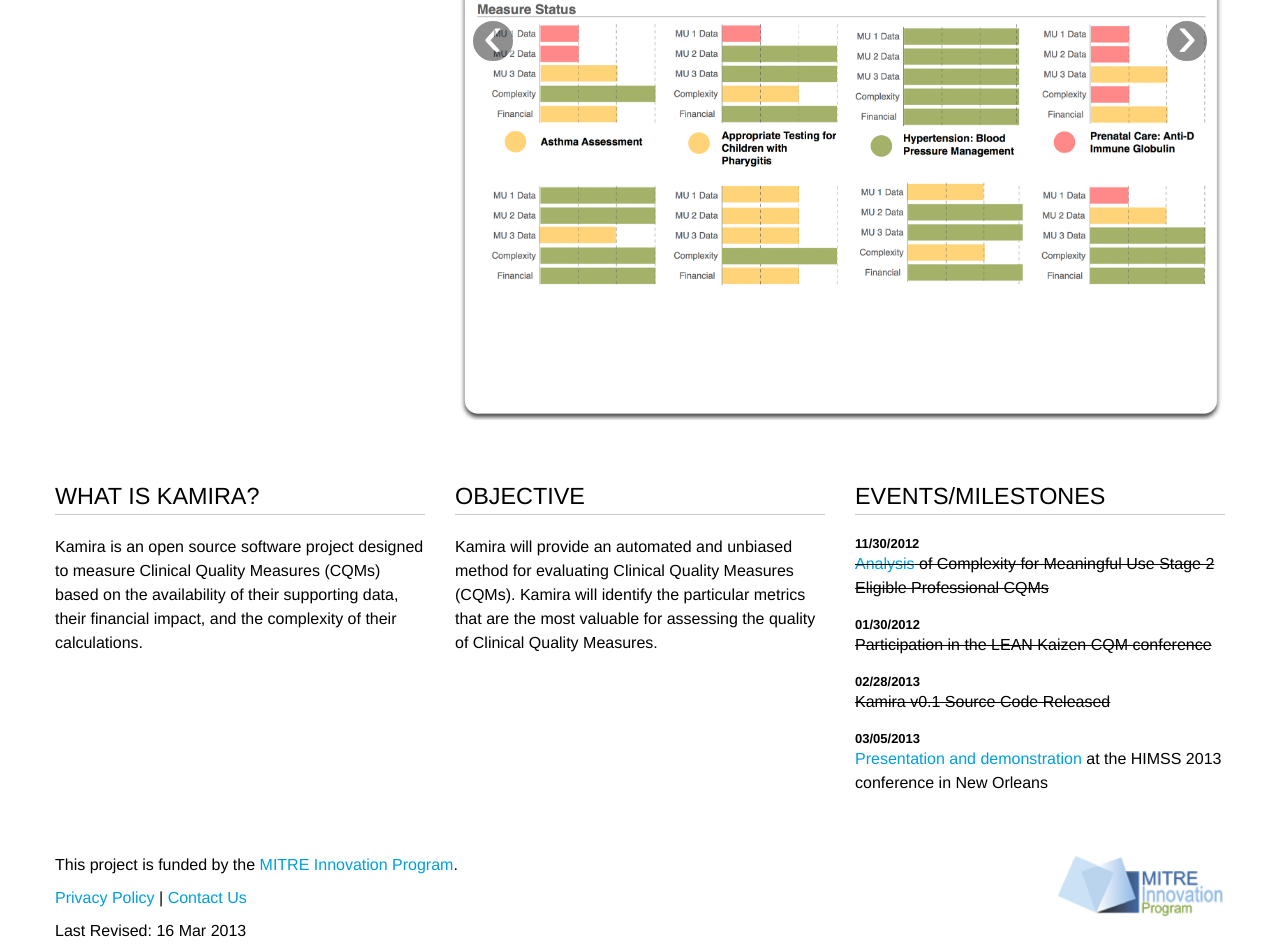
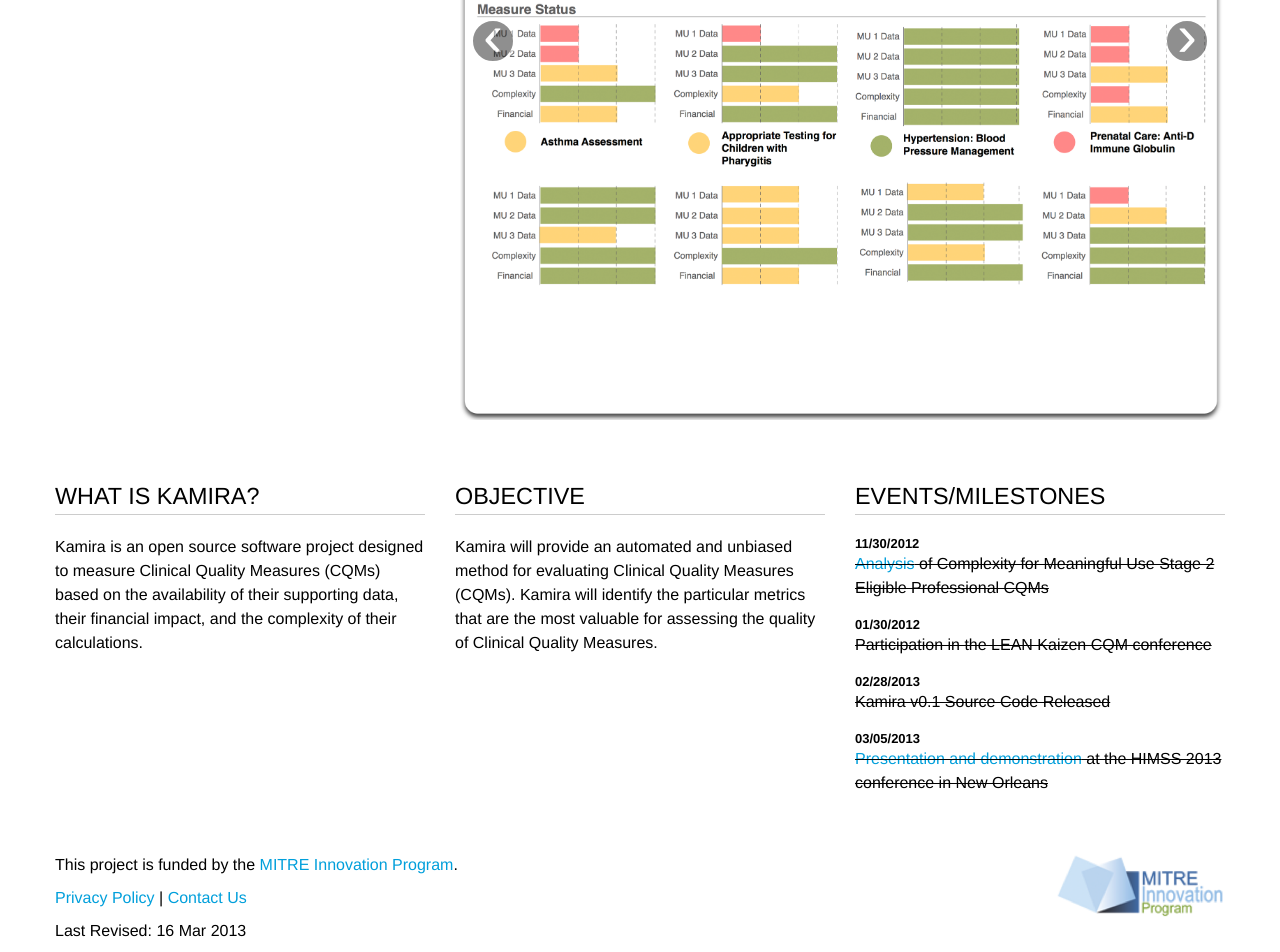
Before and after one commit to projectkamira/kamira, a Jekyll site: the page built from index.html, in a window 1280 px wide. Shown: the part 795-1747 px from the top of the page. Built offline with Jekyll 4.4.1, drawn with Linux system fonts in a browser that asks for light colours; Markdown is read by kramdown in place of the engine named in the settings.

Commit message:
fixed github ribbon link, updated events/milestones

```diff
--- a/_layouts/default.html
+++ b/_layouts/default.html
@@ -30,7 +30,7 @@
     </script>
   </head>
   <body class="container">
-    <a href="/https://github.com/projectkamira/kamira"><img style="position: absolute; top: 0; right: 0; border: 0; z-index: 200" src="https://s3.amazonaws.com/github/ribbons/forkme_right_gray_6d6d6d.png" alt="Fork me on GitHub"></a>
+    <a href="https://github.com/projectkamira/kamira"><img style="position: absolute; top: 0; right: 0; border: 0; z-index: 200" src="https://s3.amazonaws.com/github/ribbons/forkme_right_gray_6d6d6d.png" alt="Fork me on GitHub"></a>
     <a class="screenreader" href="#content">skip navigation</a>
     <header class="navbar">
       <div class="navbar-inner row">
--- a/index.html
+++ b/index.html
@@ -47,7 +47,7 @@
       <dt>02/28/2013</dt>
       <dd><strike>Kamira v0.1 Source Code Released</strike></dd>
       <dt>03/05/2013</dt>
-      <dd><a href="{% post_url 2013-02-28-kamira-discussion-at-himss-2013-conference %}">Presentation and demonstration</a> at the HIMSS 2013 conference in New Orleans</dd>
+      <dd><strike><a href="{% post_url 2013-02-28-kamira-discussion-at-himss-2013-conference %}">Presentation and demonstration</a> at the HIMSS 2013 conference in New Orleans</strike></dd>
     </dl>
   </div>
 </div>
```
